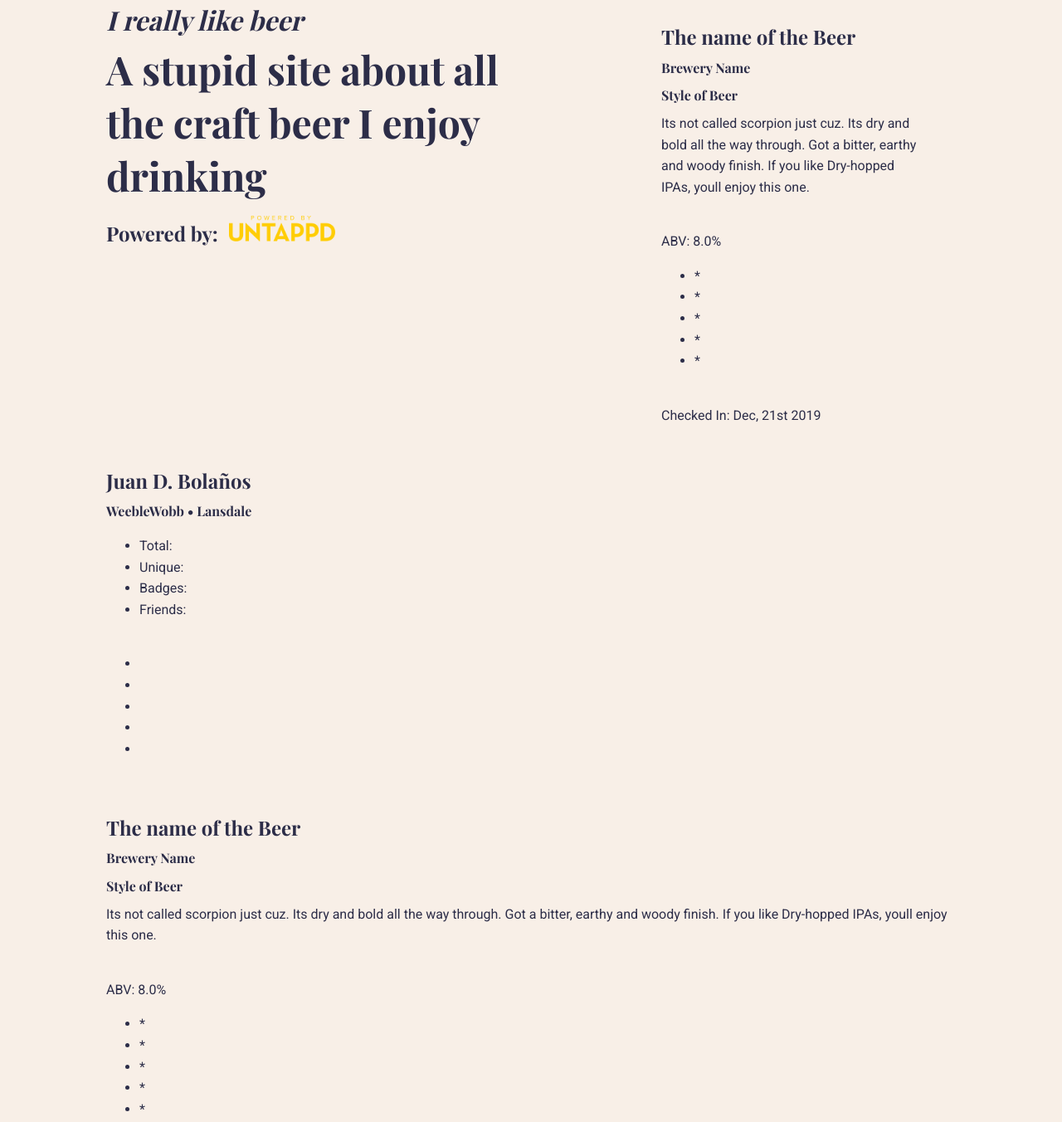
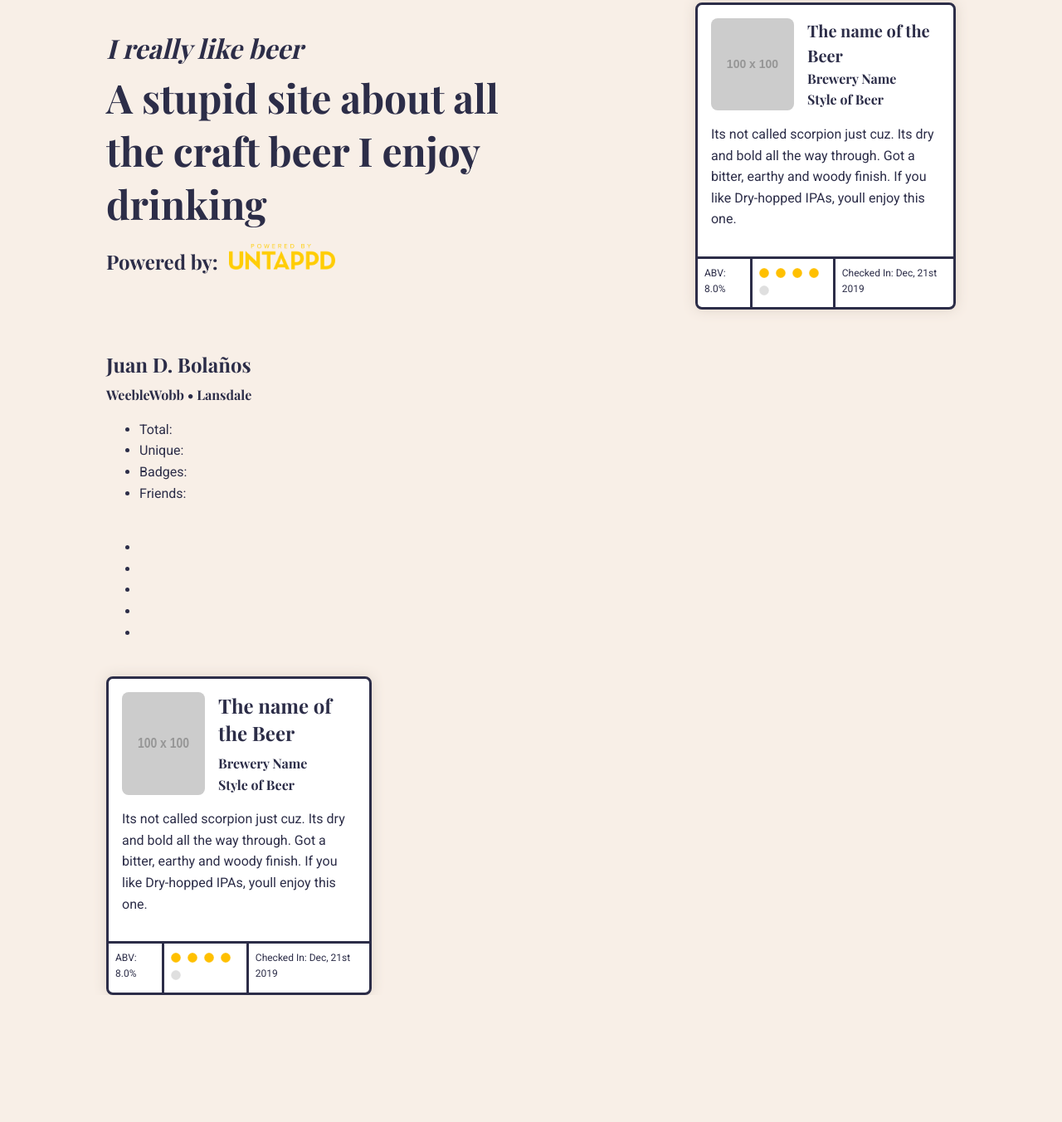
Before and after one commit to WeebleWobb/barba-cerveza, a website: page src/index.html in a window 1280 px wide. Shown: the part 170-1522 px from the top of the page at 83% size. After the commit the page ends 1369 px from the top, so only its background shows below. Drawn offline with nearby package versions, Linux system fonts and the light colour scheme; placeholder pictures from the web are drawn by us; a web font is replaced by a local one.

Commit message:
Checkin component style + hero positioning updates

```diff
--- a/src/index.html
+++ b/src/index.html
@@ -44,28 +44,30 @@
               <h4>Powered by: <span class="powered"><img src="./assets/pbu_40_yellow.png" alt="Powered by Untappd"></span></h4>
             </div>
           </div>
-          <div class="offset-by-two four columns">
+          <div class="four columns">
             <div class="checkin latest">
               <header class="checkin__header">
-                <img src="" alt="">
+                <img src="https://via.placeholder.com/100" alt="Beer Image">
                 <div>
-                  <h4>The name of the Beer</h4>
+                  <h5>The name of the Beer</h5>
                   <h6>Brewery Name</h6>
                   <h6>Style of Beer</h6>
                 </div>
               </header>
-              <div class="checking__body">
+              <div class="checkin__body">
                 <p>Its not called scorpion just cuz. Its dry and bold all the way through. Got a bitter, earthy and woody finish. If you like Dry-hopped IPAs, youll enjoy this one.</p>
               </div>
-              <footer class="checkin__detail">
+              <footer class="checkin__footer">
                 <div>ABV: 8.0%</div>
-                <ul class="rating">
-                  <li>*</li>
-                  <li>*</li>
-                  <li>*</li>
-                  <li>*</li>
-                  <li>*</li>
-                </ul>
+                <div>
+                  <ul class="rating">
+                    <li><img src="./assets/rating/filled.svg" alt=""></li>
+                    <li><img src="./assets/rating/filled.svg" alt=""></li>
+                    <li><img src="./assets/rating/filled.svg" alt=""></li>
+                    <li><img src="./assets/rating/filled.svg" alt=""></li>
+                    <li><img src="./assets/rating/empty.svg" alt=""></li>
+                  </ul>
+                </div>
                 <div>Checked In: Dec, 21st 2019</div>
               </footer>
             </div>
@@ -106,28 +108,30 @@
     <section>
       <div class="container">
         <div class="row">
-          <div class="four column">
+          <div class="four columns">
             <div class="checkin">
               <header class="checkin__header">
-                <img src="" alt="">
+                <img src="https://via.placeholder.com/100" alt="Beer Image">
                 <div>
                   <h4>The name of the Beer</h4>
                   <h6>Brewery Name</h6>
                   <h6>Style of Beer</h6>
                 </div>
               </header>
-              <div class="checking__body">
+              <div class="checkin__body">
                 <p>Its not called scorpion just cuz. Its dry and bold all the way through. Got a bitter, earthy and woody finish. If you like Dry-hopped IPAs, youll enjoy this one.</p>
               </div>
-              <footer class="checkin__detail">
+              <footer class="checkin__footer">
                 <div>ABV: 8.0%</div>
-                <ul class="rating">
-                  <li>*</li>
-                  <li>*</li>
-                  <li>*</li>
-                  <li>*</li>
-                  <li>*</li>
-                </ul>
+                <div>
+                  <ul class="rating">
+                    <li><img src="./assets/rating/filled.svg" alt=""></li>
+                    <li><img src="./assets/rating/filled.svg" alt=""></li>
+                    <li><img src="./assets/rating/filled.svg" alt=""></li>
+                    <li><img src="./assets/rating/filled.svg" alt=""></li>
+                    <li><img src="./assets/rating/empty.svg" alt=""></li>
+                  </ul>
+                </div>
                 <div>Checked In: Dec, 21st 2019</div>
               </footer>
             </div>
--- /dev/null
+++ b/src/scss/components/_checkin.scss
@@ -0,0 +1,66 @@
+.checkin {
+  background-color: #ffffff;
+  border: solid 3px #2C2D48;
+  border-radius: .5rem;
+  box-shadow: 0 0 1rem #DED3C9;
+  width: 100%;
+  max-width: 384px;
+
+  &__header {
+    padding: 1rem 1rem .5rem;
+    display: flex;
+    flex-direction: row;
+
+    img {
+      border-radius: .5rem;
+      margin-right: 1rem;
+    }
+
+    h5, h6 {
+      margin-bottom: 0;
+    }
+  }
+
+  &__body {
+    padding: .5rem 1rem 2rem;
+
+    p {
+      margin: 0;
+    }
+  }
+
+  &__footer {
+    display: flex;
+    flex-direction: row;
+    font-size: .75rem;
+    border-top: 3px solid #2C2D48;
+
+    div {
+      padding: .5rem;
+      border-right: 3px solid #2C2D48;
+      flex: 2 1 auto;
+      display: flex;
+      justify-content: center;
+
+      &:last-child {
+        border-right: none;
+      }
+    }
+
+    .rating {
+      list-style: none;
+      margin: 0;
+      padding: 0;
+
+      li {
+        float: left;
+        margin-right: .5rem;
+        margin-top: .125rem;
+
+        &:last-child {
+          margin-right: 0;
+        }
+      }
+    }
+  }
+}
--- a/src/scss/components/_hero.scss
+++ b/src/scss/components/_hero.scss
@@ -1,5 +1,24 @@
 .hero {
   margin: 24px 0;
+
+  div.row {
+    display: flex;
+    justify-content: space-between;
+
+    .columns {
+      display: flex;
+
+      &:last-child {
+        margin-left: auto;
+      }
+
+      & > div {
+        align-self: center;
+      }
+    }
+
+  }
+
 
   &__content h3 {
     font-style: italic;
--- a/src/scss/style.scss
+++ b/src/scss/style.scss
@@ -10,7 +10,8 @@
 // Component styles
 @import 'components/main-header',
 	'components/buttons-link',
-	'components/hero';
+	'components/hero',
+	'components/checkin';
 
 // Page specific styles
 @import 'layouts/base',
```
Also changed, not shown: src/assets/rating/empty.svg (added), src/assets/rating/filled.svg (added), src/css/style.css.
